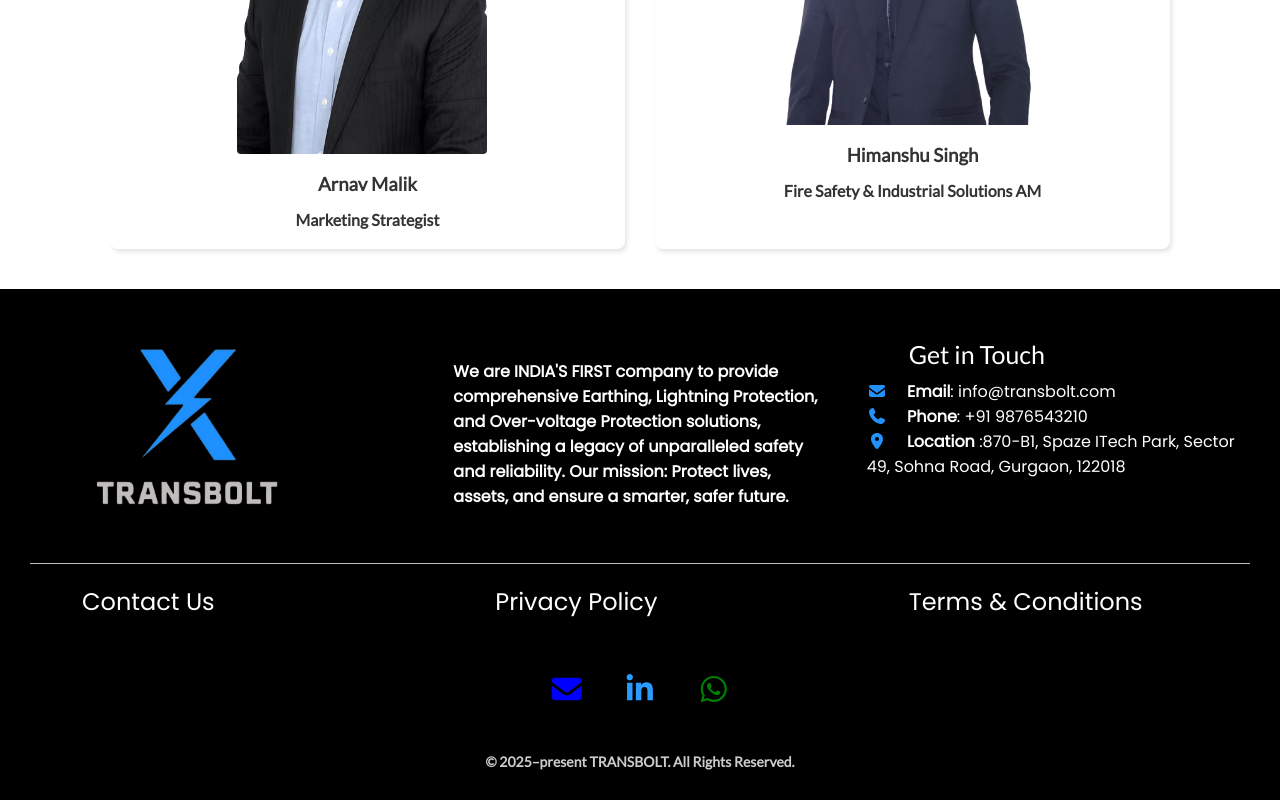
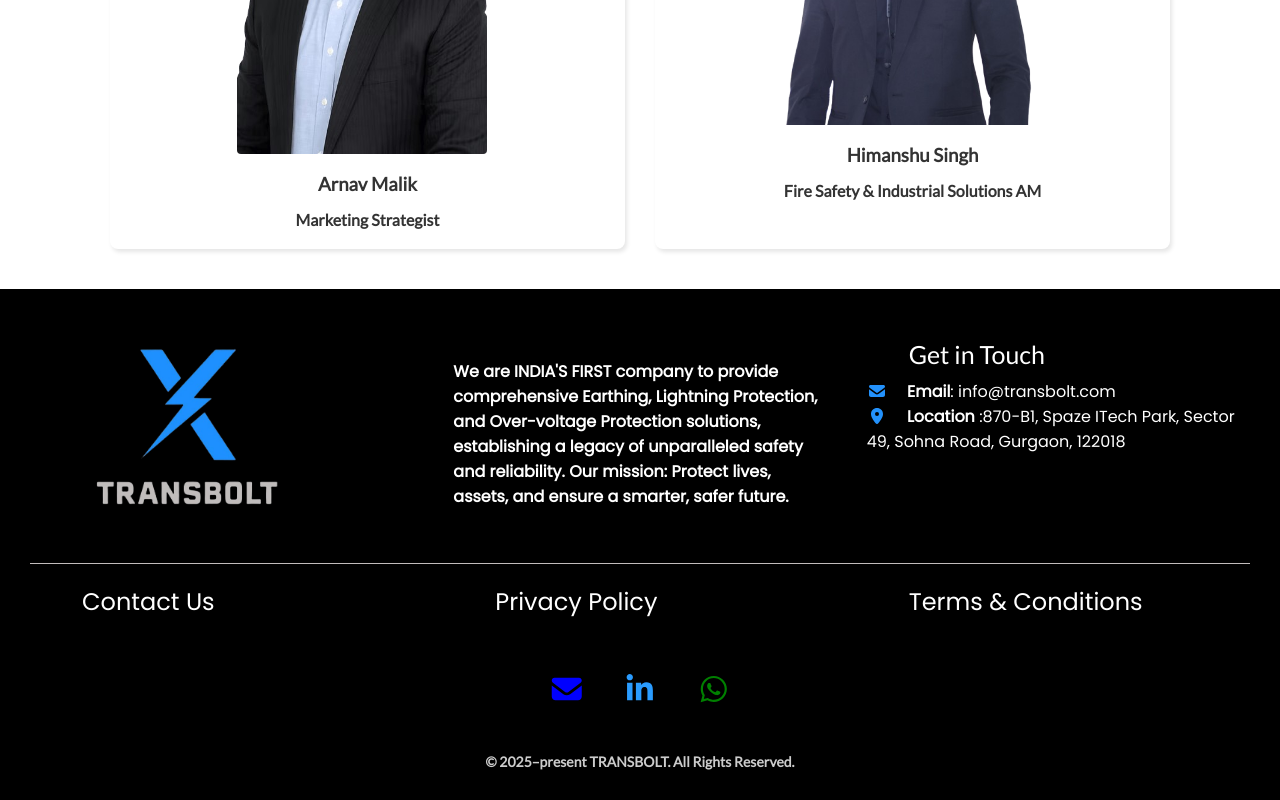
Before and after one commit to Rit1760/TRANS-APP, a Next.js app: page /About in a window 1280 px wide. Shown: the part 999-1799 px from the top of the page. Built offline with nearby package versions, Linux system fonts and the light colour scheme.

Commit message:
update message

```diff
--- a/src/Components/Footer.jsx
+++ b/src/Components/Footer.jsx
@@ -50,7 +50,7 @@
     href="tel:+919876543210"
     style={{ color: 'white', textDecoration: 'none' }}
   >
-            <p> <FontAwesomeIcon icon={faPhone}  style={{ color: "#2391fb", cursor: "pointer", marginRight: "1rem" }}/><b> Phone</b>: +91 9876543210</p>
+            {/* <p> <FontAwesomeIcon icon={faPhone}  style={{ color: "#2391fb", cursor: "pointer", marginRight: "1rem" }}/><b> Phone</b>: +91 9876543210</p> */}
          </a>
             <a
           // href="https://www.google.com/maps?q=870-B1,+Spaze+ITech+Park,+Sector+49,+Sohna+Road,+Gurgaon,+122018"
```
